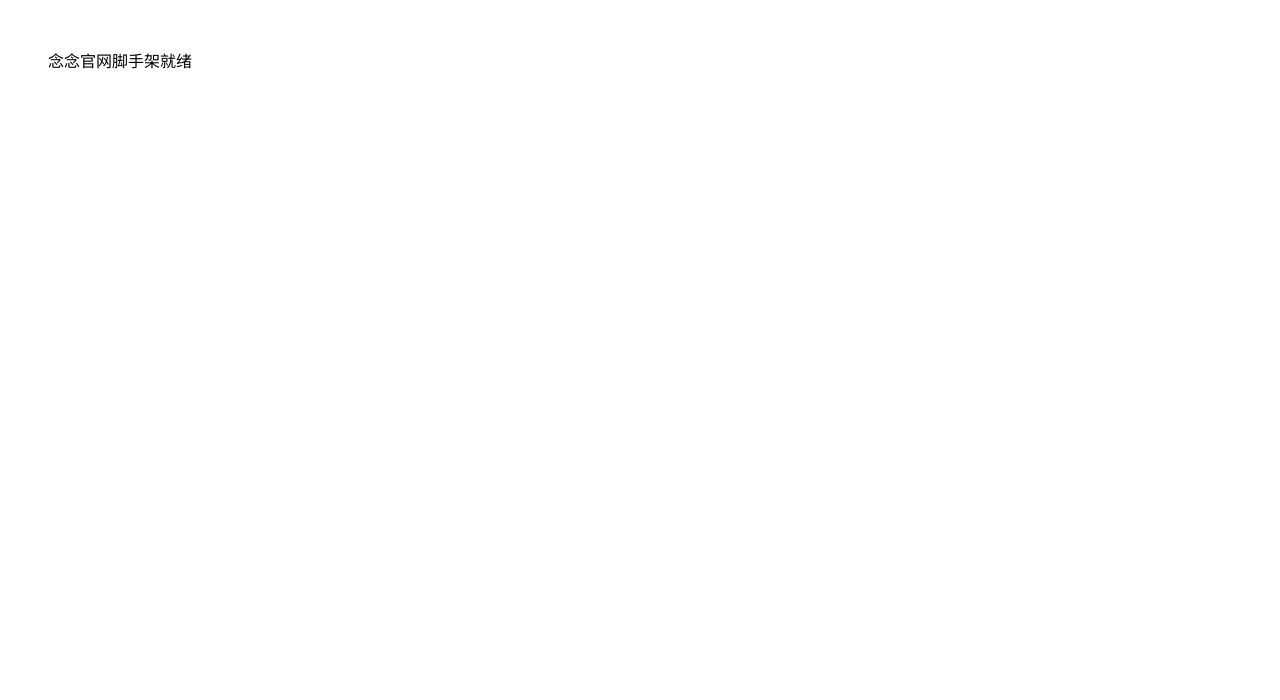
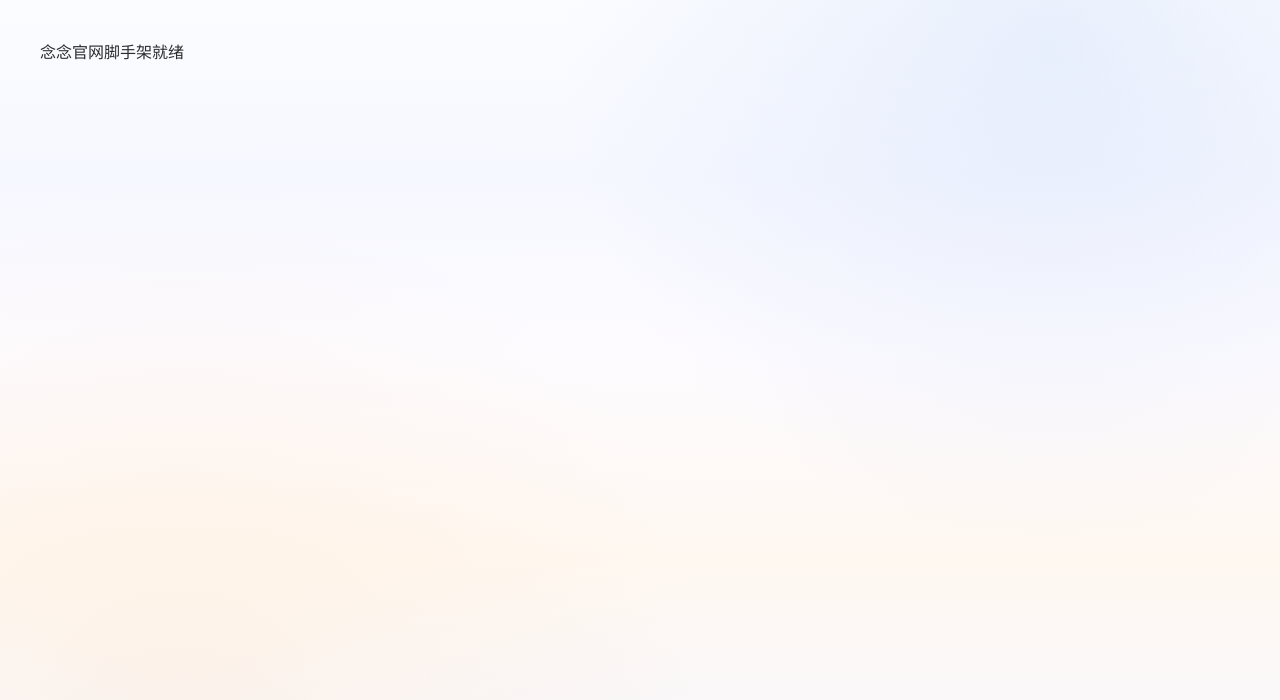
Before and after one commit to 793165607-blip/memopc, a Next.js app: page / in a window 1280 px wide. Shown: the top 700 px of the page. Built offline with nearby package versions, Linux system fonts and the light colour scheme.

Commit message:
feat: design system tokens + glass/orb/ripple classes

```diff
--- a/app/globals.css
+++ b/app/globals.css
@@ -1 +1,98 @@
-/* design system added in Task 2 */
+@tailwind base;
+@tailwind components;
+@tailwind utilities;
+
+:root{
+  --fg:#2C2C2E; --ink:#27313f; --muted:#8E8E93;
+  --blue:#60a5fa; --gold:#C8AD78;
+  --m-joy:#f4cf6a; --m-calm:#7fb4f0; --m-low:#aab2c0;
+  --m-irr:#f3a39c; --m-tangle:#8fd0f7; --m-tired:#b9a6ee;
+  --serif:var(--font-serif),Georgia,'Songti SC',serif;
+}
+
+html{scroll-behavior:smooth;}
+body{
+  color:var(--fg);
+  -webkit-font-smoothing:antialiased;
+  background:
+    radial-gradient(circle at 82% 6%, rgba(185,207,245,.28) 0%, transparent 38%),
+    radial-gradient(circle at 14% 88%, rgba(255,223,190,.24) 0%, transparent 40%),
+    linear-gradient(180deg,#FBFCFF 0%,#F6F8FF 22%,#FDFBFF 44%,#FFF8F1 70%,#F6F7FF 100%);
+  background-attachment:fixed;
+}
+
+/* ── 排版 helpers ── */
+.serif{font-family:var(--serif);}
+.eyebrow{font-size:11.5px;letter-spacing:.26em;color:var(--muted);text-transform:uppercase;}
+.pill-eyebrow{display:inline-flex;gap:8px;align-items:center;font-size:12px;letter-spacing:.16em;color:var(--muted);
+  background:rgba(255,255,255,.5);border:.5px solid rgba(255,255,255,.75);border-radius:999px;padding:7px 17px;backdrop-filter:blur(14px);}
+.num{font-size:12px;color:var(--gold);letter-spacing:.2em;font-weight:600;}
+.divider{height:1px;background:linear-gradient(90deg,transparent,rgba(0,0,0,.06),transparent);max-width:1000px;margin:0 auto;}
+
+/* ── 玻璃 ── */
+.glass{background:rgba(255,255,255,.42);backdrop-filter:blur(28px) saturate(1.3);-webkit-backdrop-filter:blur(28px) saturate(1.3);
+  border-radius:24px;border:.5px solid rgba(255,255,255,.6);box-shadow:0 1px 2px rgba(39,48,68,.04),0 14px 40px rgba(85,112,158,.08);}
+.glass-thin{background:rgba(255,255,255,.32);backdrop-filter:blur(18px);-webkit-backdrop-filter:blur(18px);
+  border-radius:18px;border:.5px solid rgba(255,255,255,.5);}
+.nav-glass{background:rgba(255,255,255,.55);backdrop-filter:blur(28px) saturate(1.3);-webkit-backdrop-filter:blur(28px) saturate(1.3);
+  border:.5px solid rgba(255,255,255,.7);box-shadow:0 2px 8px rgba(0,0,0,.03),0 8px 32px rgba(0,0,0,.05);}
+
+/* ── logo ── */
+.dot-logo{width:24px;height:24px;border-radius:8px;background:linear-gradient(135deg,#7dd3fc,#60a5fa 55%,#34d399);box-shadow:0 2px 8px rgba(96,165,250,.4);}
+
+/* ── 按钮 ── */
+.btn-primary{background:#2C2C2E;color:#fff;border-radius:999px;padding:13px 26px;font-size:14px;font-weight:500;display:inline-block;transition:transform .2s,opacity .2s;}
+.btn-primary:hover{transform:translateY(-1px);opacity:.92;}
+.btn-ghost{background:rgba(255,255,255,.5);border:.5px solid rgba(255,255,255,.8);color:var(--fg);border-radius:999px;padding:13px 26px;font-size:14px;backdrop-filter:blur(14px);display:inline-block;transition:transform .2s;}
+.btn-ghost:hover{transform:translateY(-1px);}
+
+/* ── 球 ── */
+.orb{border-radius:50%;background:radial-gradient(circle at 36% 30%,rgba(255,255,255,.95),rgba(255,255,255,.5) 38%,rgba(219,234,254,.42) 62%,rgba(200,173,120,.16) 100%);
+  box-shadow:inset 0 6px 24px rgba(255,255,255,.7),0 24px 60px rgba(115,150,210,.22);border:.5px solid rgba(255,255,255,.7);}
+.orb-twin{border-radius:50%;background:radial-gradient(circle at 38% 30%,#fff 0%,#dff1ff 34%,#9fd2f3 64%,#7fc6b0 100%);
+  box-shadow:inset 0 6px 26px rgba(255,255,255,.7),0 26px 64px rgba(110,180,200,.34);border:.5px solid rgba(255,255,255,.7);}
+.orb-warm{border-radius:50%;background:radial-gradient(circle at 40% 32%,#fff 0%,#FFF1E2 30%,#FBD9BE 64%,#F4C39C 100%);
+  box-shadow:inset 0 8px 30px rgba(255,255,255,.6),0 30px 80px rgba(244,180,140,.4);}
+.ripple{position:absolute;left:50%;top:50%;transform:translate(-50%,-50%);border-radius:50%;border:1px solid rgba(127,180,240,.22);}
+.ripple-warm{border-color:rgba(244,195,156,.3);}
+
+/* ── 记忆球 ── */
+.memory-orb{position:absolute;border-radius:50%;background:radial-gradient(circle at 38% 32%,rgba(255,255,255,.92),rgba(225,235,250,.5) 60%,rgba(200,173,120,.12));
+  border:.5px solid rgba(255,255,255,.7);display:flex;flex-direction:column;align-items:center;justify-content:center;text-align:center;
+  box-shadow:inset 0 4px 18px rgba(255,255,255,.6),0 16px 40px rgba(120,150,200,.14);}
+.memory-orb b{font-family:var(--serif);font-size:14px;color:var(--ink);font-weight:600;}
+.memory-orb span{font-size:10px;color:var(--muted);margin-top:2px;}
+
+/* ── ③ 书写面 / 多模态 / 飘动色点 ── */
+.write-cursor{display:inline-block;width:2px;height:1em;background:var(--blue);vertical-align:-2px;margin-left:3px;animation:blink 1.2s step-end infinite;}
+.mode-chip{font-size:12.5px;color:var(--muted);background:rgba(255,255,255,.55);border:.5px solid rgba(255,255,255,.8);border-radius:999px;padding:8px 15px;backdrop-filter:blur(12px);}
+.mood-dot{position:absolute;width:13px;height:13px;border-radius:50%;opacity:.7;}
+
+/* ── ④ 回应气泡 ── */
+.resp{padding:14px 18px;border-radius:18px 18px 18px 6px;background:rgba(255,255,255,.66);
+  border:.5px solid rgba(255,255,255,.85);font-size:14px;color:var(--ink);line-height:1.65;max-width:240px;
+  box-shadow:0 10px 30px rgba(120,150,210,.14);backdrop-filter:blur(16px);}
+
+/* ── ⑥ 相遇卡 / 头像 ── */
+.encounter{width:240px;padding:16px 18px;border-radius:20px;background:rgba(255,255,255,.6);
+  border:.5px solid rgba(255,255,255,.85);box-shadow:0 16px 44px rgba(180,150,120,.18);backdrop-filter:blur(20px);}
+.av{width:30px;height:30px;border-radius:50%;background:radial-gradient(circle at 38% 32%,#fff,#cfe2fb 55%,#a9d3c3);flex:none;}
+
+/* ── 动画 ── */
+@keyframes blink{50%{opacity:0;}}
+@keyframes breathe{0%,100%{transform:scale(1);opacity:.92;}50%{transform:scale(1.04);opacity:1;}}
+@keyframes float-soft{0%,100%{transform:translateY(0);}50%{transform:translateY(-10px);}}
+@keyframes ripple-out{0%{transform:translate(-50%,-50%) scale(.7);opacity:.5;}100%{transform:translate(-50%,-50%) scale(1.15);opacity:0;}}
+.anim-breathe{animation:breathe 6s ease-in-out infinite;}
+.anim-float{animation:float-soft 7s ease-in-out infinite;}
+
+/* ── 移动端降 blur 保性能 ── */
+@media (max-width:768px),(hover:none){
+  .glass,.glass-thin,.nav-glass{backdrop-filter:blur(16px);-webkit-backdrop-filter:blur(16px);}
+}
+
+/* ── 尊重 reduced-motion ── */
+@media (prefers-reduced-motion: reduce){
+  *{animation:none !important;}
+  html{scroll-behavior:auto;}
+}
--- /dev/null
+++ b/tailwind.config.ts
@@ -0,0 +1,25 @@
+import type { Config } from "tailwindcss";
+const config: Config = {
+  content: ["./app/**/*.{ts,tsx}", "./components/**/*.{ts,tsx}", "./lib/**/*.{ts,tsx}"],
+  theme: {
+    extend: {
+      colors: {
+        ink: "#27313f",
+        fg: "#2C2C2E",
+        muted: "#8E8E93",
+        brandblue: "#60a5fa",
+        brandgold: "#C8AD78",
+        mood: {
+          joy: "#f4cf6a", calm: "#7fb4f0", low: "#aab2c0",
+          irr: "#f3a39c", tangle: "#8fd0f7", tired: "#b9a6ee",
+        },
+      },
+      fontFamily: {
+        serif: ["var(--font-serif)", "Georgia", "Songti SC", "serif"],
+      },
+      maxWidth: { content: "1000px" },
+    },
+  },
+  plugins: [],
+};
+export default config;
```
